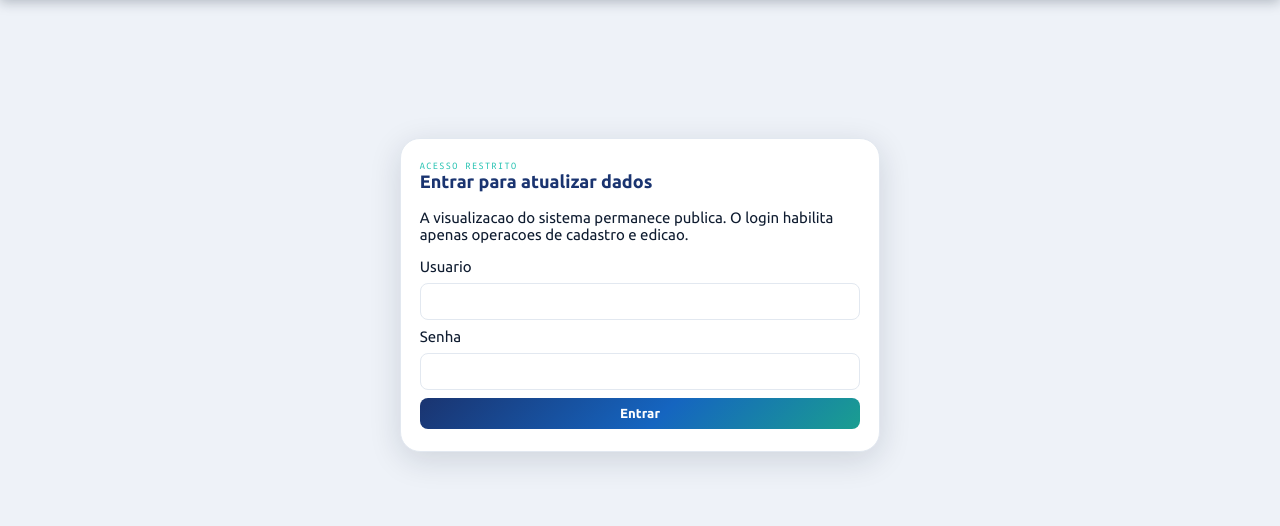
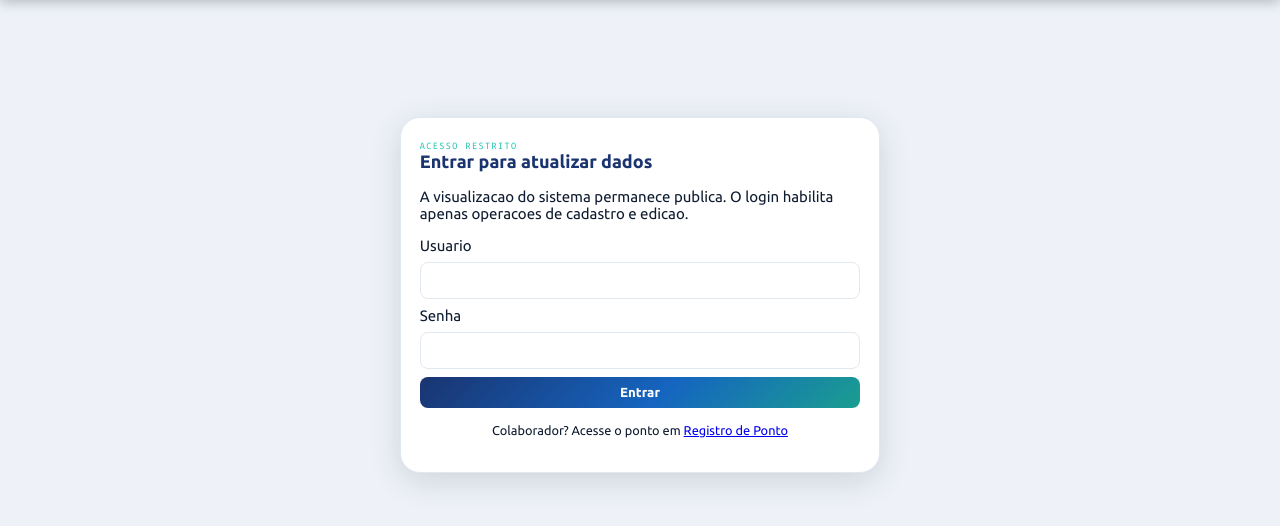
Before and after one commit to SrLuther/MMFlux, a Flask app: page /login in a window 1280 px wide. Shown: the part 64-590 px from the top of the page. Run offline with Flask 3, Linux system fonts and the light colour scheme; some libraries are stand-ins or nearby versions.

Commit message:
fix: link para ponto/login na pagina de login admin

```diff
--- a/templates/login.html
+++ b/templates/login.html
@@ -14,6 +14,10 @@
             <input type="password" name="password" required>
             <button class="btn" type="submit">Entrar</button>
         </form>
+        <p style="margin-top:1rem;text-align:center;font-size:.85rem;color:var(--text-muted)">
+            Colaborador? Acesse o ponto em
+            <a href="{{ url_for('ponto_login') }}">Registro de Ponto</a>
+        </p>
     </article>
 </section>
 {% endblock %}
```
